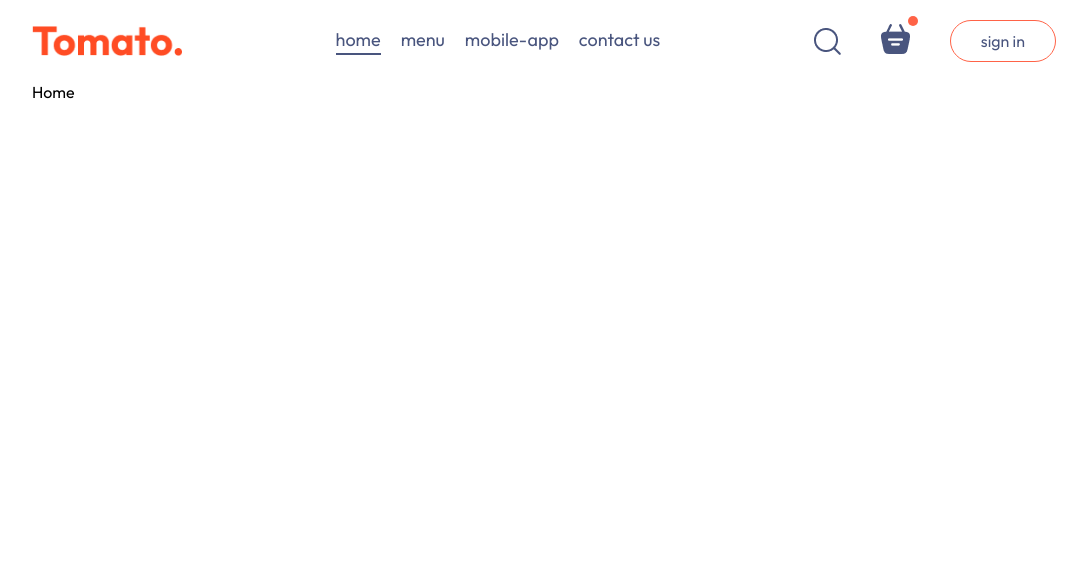
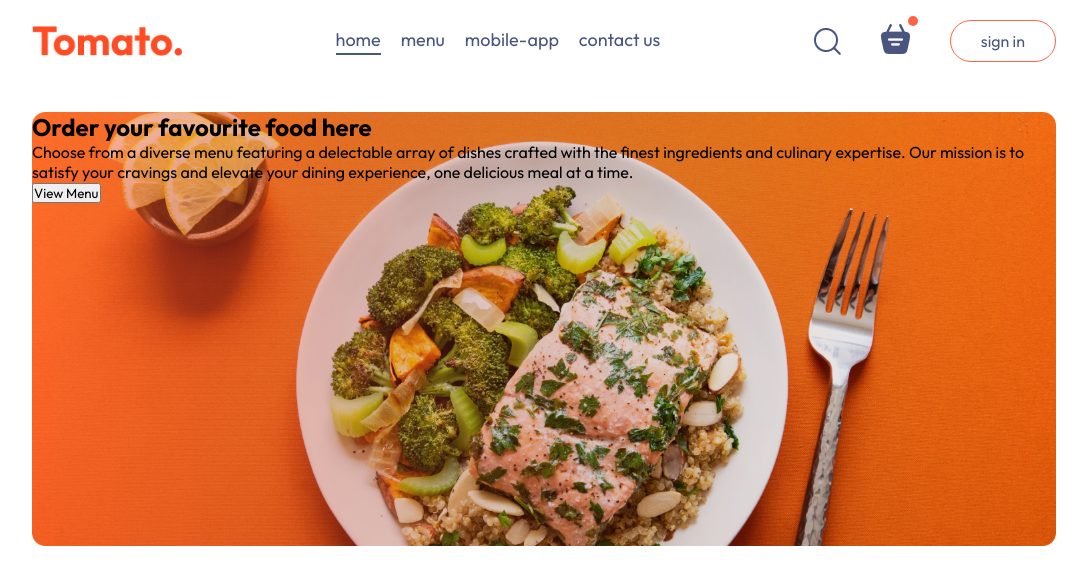
Before and after one commit to Raihanhn/Food-Delivery-app, a React (Vite) app: page / in a window 1280 px wide. Shown: the top 584 px of the page, without its empty margins (96-1183 px from the left). Built offline with nearby package versions, Linux system fonts and the light colour scheme.

Commit message:
header added to homepage

```diff
--- /dev/null
+++ b/src/components/Header/Header.jsx
@@ -0,0 +1,21 @@
+import React from "react";
+import "./header.css";
+
+const Header = () => {
+  return (
+    <div className="header">
+      <div className="header-contents">
+        <h2>Order your favourite food here</h2>
+        <p>
+          Choose from a diverse menu featuring a delectable array of dishes
+          crafted with the finest ingredients and culinary expertise. Our
+          mission is to satisfy your cravings and elevate your dining
+          experience, one delicious meal at a time.
+        </p>
+        <button>View Menu</button>
+      </div>
+    </div>
+  );
+};
+
+export default Header;
--- /dev/null
+++ b/src/components/Header/header.css
@@ -0,0 +1,7 @@
+.header {
+  height: 34vw;
+  margin: 30px auto;
+  background: url("../../assets/header_img.png") no-repeat;
+  background-size: contain;
+  position: relative;
+}
--- a/src/pages/Home/Home.jsx
+++ b/src/pages/Home/Home.jsx
@@ -1,8 +1,13 @@
 import React from "react";
 import "./home.css";
+import Header from "../../components/Header/Header";
 
 const Home = () => {
-  return <div>Home</div>;
+  return (
+    <div>
+      <Header />
+    </div>
+  );
 };
 
 export default Home;
```
